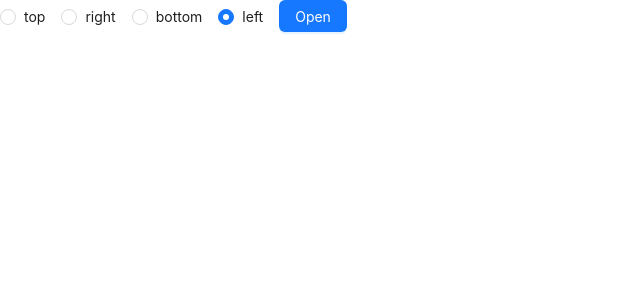
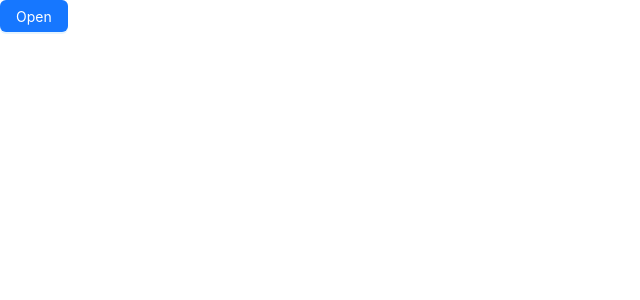
Before and after one commit to Lamlance/WNC_AdManager_CSC13114, a React (Vite) app in the folder FENgDan/: page / in a window 1280 px wide. Shown: the top 300 px of the page, without its empty margins (0-640 px from the left). Built offline with nearby package versions, Linux system fonts and the light colour scheme.

Commit message:
fix: Remove unused components

```diff
--- a/FENgDan/src/components/Sidebar.tsx
+++ b/FENgDan/src/components/Sidebar.tsx
@@ -1,11 +1,9 @@
+import { Button, Drawer, Space } from "antd";
 import { useState } from "react";
-import type { DrawerProps, RadioChangeEvent } from "antd";
-import { Button, Drawer, Radio, Space } from "antd";
 import Tab from "./Tabs";
 
 function Sidebar() {
   const [open, setOpen] = useState(false);
-  const [placement, setPlacement] = useState<DrawerProps["placement"]>("left");
 
   const showDrawer = () => {
     setOpen(true);
@@ -15,30 +13,20 @@ function Sidebar() {
     setOpen(false);
   };
 
-  const onChange = (e: RadioChangeEvent) => {
-    setPlacement(e.target.value);
-  };
-
   return (
     <>
       <Space>
-        <Radio.Group value={placement} onChange={onChange}>
-          <Radio value="top">top</Radio>
-          <Radio value="right">right</Radio>
-          <Radio value="bottom">bottom</Radio>
-          <Radio value="left">left</Radio>
-        </Radio.Group>
         <Button type="primary" onClick={showDrawer}>
           Open
         </Button>
       </Space>
       <Drawer
         title="Basic Drawer"
-        placement={placement}
+        placement="left"
         closable={false}
         onClose={onClose}
         open={open}
-        key={placement}
+        key="left"
       >
         <Tab />
       </Drawer>
```
